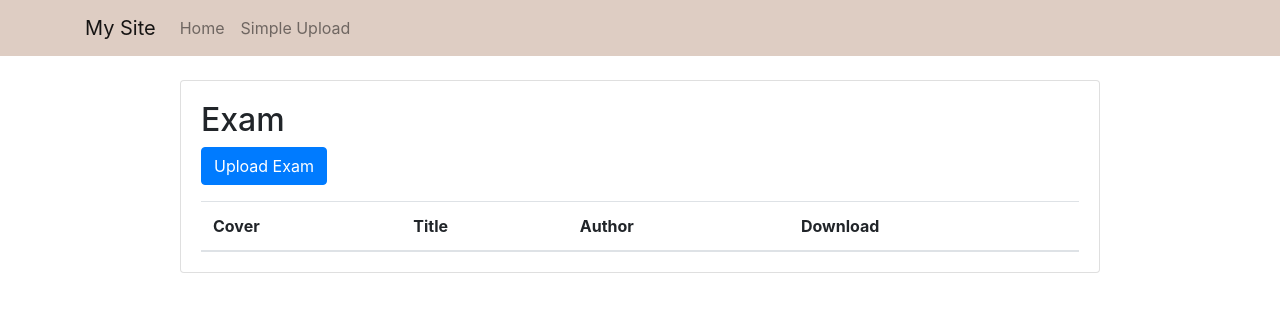
After one commit to tbtLola/MarkWorks, a Django app: template templates/exam_list.html in a window 1280 px wide. The commit adds this page. Shown: the top 312 px of the page. Run offline with Django 3.2, Linux system fonts and the light colour scheme; the template is opened without the code that fills it, so the values that code supplies are empty; some libraries are stand-ins or nearby versions.

Commit message:
Convert to class based views

```diff
--- a/djangoProject/urls.py
+++ b/djangoProject/urls.py
@@ -23,6 +23,9 @@ from Examinate import views
 urlpatterns = [
     path('', views.Home.as_view(), name='home'),
     path('upload/', views.upload, name='upload'),
+    path('exams/', views.ExamListView.as_view(), name='exam_list'),
+    path('exams/upload', views.UploadExamView.as_view(), name='upload_exam'),
+
     path('admin/', admin.site.urls),
 ]
 
--- a/templates/base.html
+++ b/templates/base.html
@@ -34,7 +34,7 @@
   </nav>
   <div class="container">
     <div class="row justify-content-center">
-      <div class="col-lg-10 col-md-12">
+      <div class="col-lg-10  col-md-12">
         <div class="card mb-4">
           <div class="card-body">
             {% block content %}
--- /dev/null
+++ b/templates/exam_list.html
@@ -0,0 +1,37 @@
+{% extends 'base.html' %}
+
+{% block content %}
+  <h2>Exam</h2>
+    <p>
+        <a href="{% url 'upload_exam' %}" class="btn btn-primary">Upload Exam</a>
+    </p>
+
+
+    <table class="table mb-0">
+    <thead>
+        <tr>
+            <th>Cover</th>
+            <th>Title</th>
+            <th>Author</th>
+            <th>Download</th>
+        </tr>
+    </thead>
+    <tbody>
+        {% for exam in exams %}
+         <tr>
+             <td>
+                 <img id=examCover src="{{ exam.image.url }}" style="width:100px">
+             </td>
+             <td>{{ exam.title }}</td>
+             <td>{{ exam.author }}</td>
+             <td>
+                 <a href="{{ exam.image.url }}" class="btn btn-primary btn-sm" target="_blank">
+                     Download Exam
+                 </a>
+            </td>
+         </tr>
+        {% endfor %}
+    </tbody>
+
+    </table>
+{% endblock %}
```
Also changed, not shown: Examinate/forms.py (+6 -1 lines), Examinate/models.py (+8 -5 lines), Examinate/views.py (+20 -2 lines), templates/upload.html (+7 -0 lines), templates/upload_exam.html (added, +12 -0 lines), Examinate/migrations/0001_initial.py, Examinate/migrations/0002_rename_examid_exam_exam_id_and_more.py (deleted), media/3jpg.jpg (added), media/3jpg_5rEptl0.jpg (added), media/3jpg_w0YdgxL.jpg (added), media/3jpg_yW6KAYP.jpg (added).
